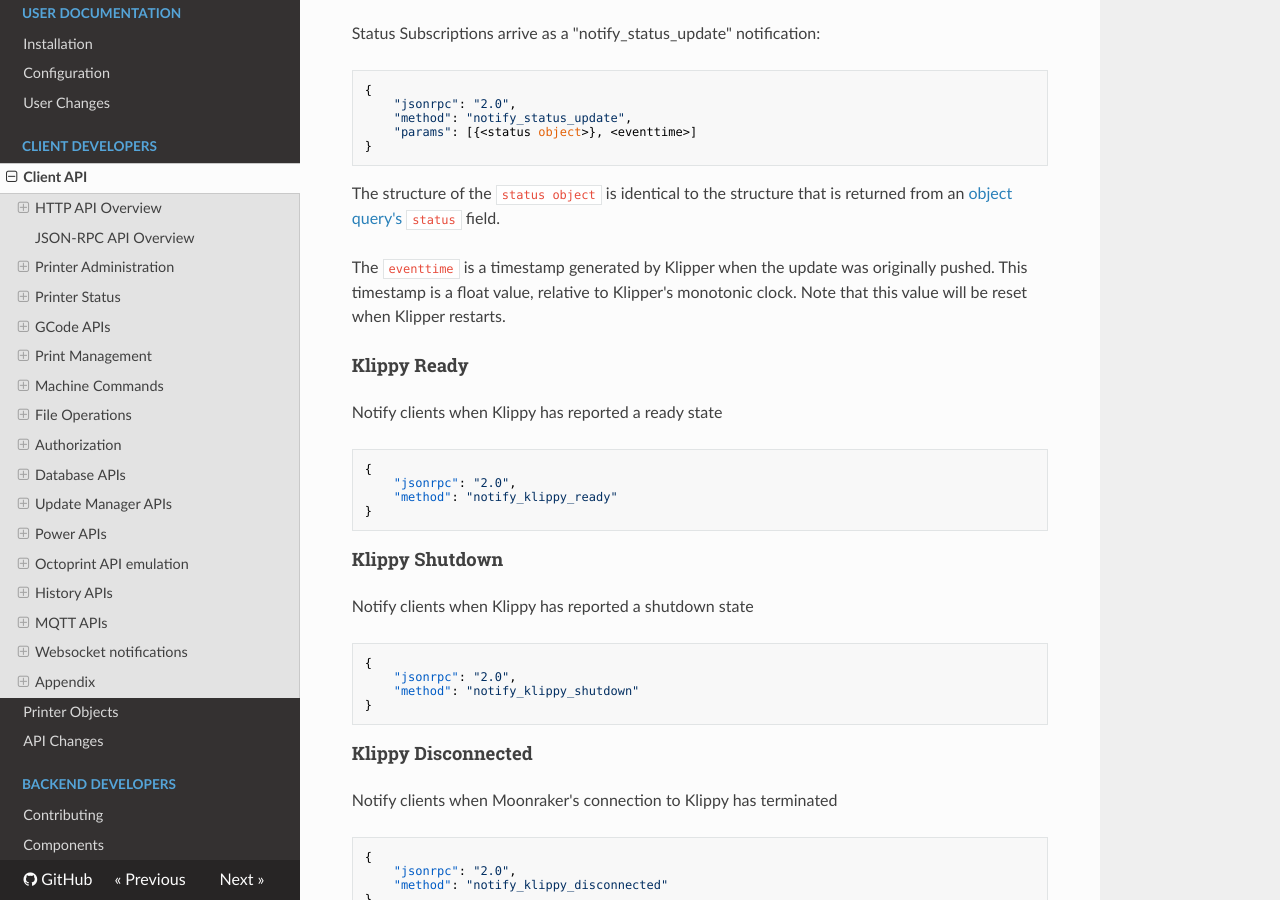
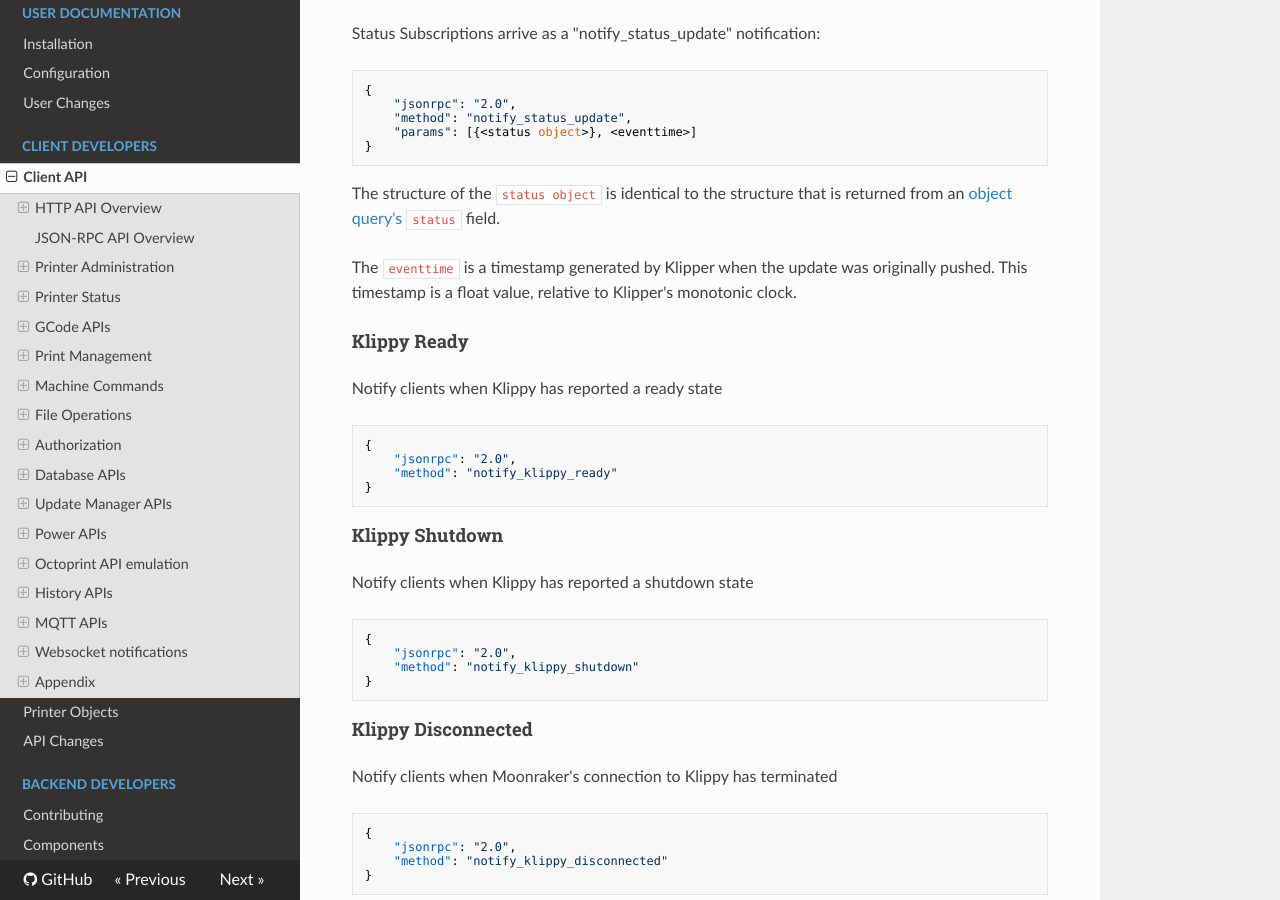
Before and after one commit to Marirossibn/moonraker, an MkDocs documentation site: the page built from docs/web_api.md, in a window 1280 px wide and 900 px high, scrolled down 61390 px. Built offline with MkDocs 1.6.1, drawn with Linux system fonts in a browser that asks for light colours; nearby versions of some CDN libraries.

Commit message:
docs: fix incorrect documentation on eventtime
Signed-off-by:  Eric Callahan <arksine.code@gmail.com>

```diff
--- a/docs/web_api.md
+++ b/docs/web_api.md
@@ -3047,8 +3047,7 @@
 
 The `eventtime` is a timestamp generated by Klipper when
 the update was originally pushed.  This timestamp is a float value,
-relative to Klipper's monotonic clock.  Note that this value will be
-reset when Klipper restarts.
+relative to Klipper's monotonic clock.
 
 #### Klippy Ready
 Notify clients when Klippy has reported a ready state
```
